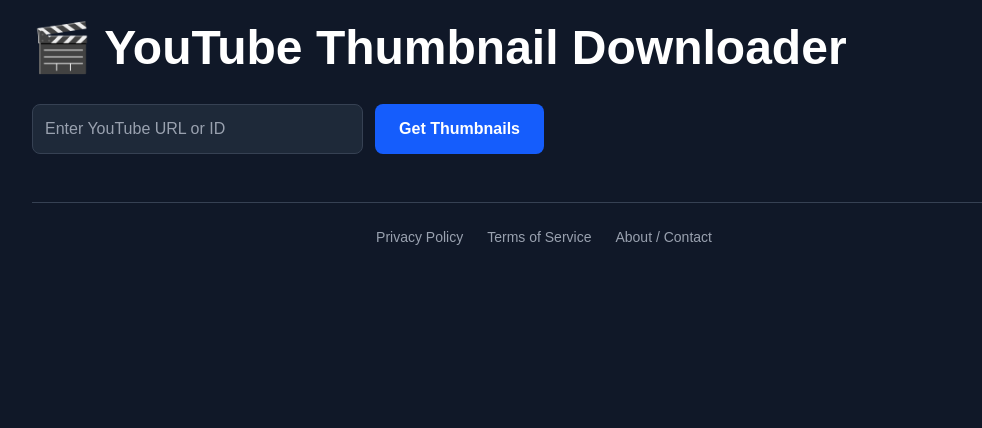
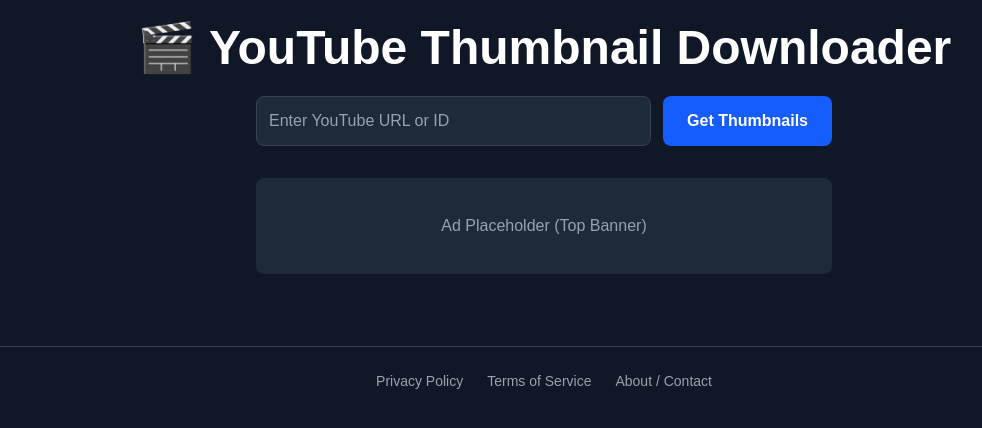
Before and after one commit to dakshu04/yt-thumb-downloader-ai, a Next.js app: page / in a window 1280 px wide. Shown: the top 428 px of the page, without its empty margins (96-1078 px from the left). Built offline with nearby package versions, Linux system fonts and the light colour scheme.

Commit message:
Cleaned UI

```diff
--- a/app/page.tsx
+++ b/app/page.tsx
@@ -19,14 +19,11 @@
   };
 
   return (
-    <div className="min-h-screen bg-gray-900 text-white flex flex-col items-center p-6 md:flex-row md:justify-center md:items-start">
+    <div className="min-h-screen bg-gray-900 text-white flex flex-col items-center p-6">
 
-      {/* Main Content */}
-      <div className="flex-1 flex flex-col items-center md:items-start max-w-5xl">
-
-        {/* Heading */}
+      {/* Header */}
       <motion.h1
-          className="text-4xl md:text-5xl font-extrabold mb-8 text-center md:text-left"
+        className="text-4xl md:text-5xl font-extrabold mb-6 text-center"
       >
         🎬 YouTube Thumbnail Downloader
       </motion.h1>
@@ -34,7 +31,7 @@
       {/* Input Form */}
       <form
         onSubmit={handleSubmit}
-          className="flex flex-col md:flex-row gap-3 w-full max-w-lg"
+        className="flex flex-col md:flex-row gap-3 w-full max-w-xl mb-8"
       >
         <input
           type="text"
@@ -53,19 +50,24 @@
         </motion.button>
       </form>
 
+      {/* Ads Placeholder (Top) */}
+      <div className="w-full max-w-xl h-24 bg-gray-800 flex items-center justify-center rounded-lg mb-6">
+        <span className="text-gray-400">Ad Placeholder (Top Banner)</span>
+      </div>
+
       {/* Thumbnails Grid */}
       {thumbnails && (
-          <div className="grid grid-cols-1 sm:grid-cols-2 md:grid-cols-3 gap-6 mt-8 w-full">
+        <div className="grid grid-cols-1 sm:grid-cols-2 md:grid-cols-3 gap-6 w-full max-w-5xl">
           {thumbnails.map((url, idx) => (
-              <div key={url}>
+            <div key={url} className="flex flex-col items-center">
               <motion.div
-                  className="flex flex-col items-center bg-gray-800 p-4 rounded-xl shadow-lg"
+                className="flex flex-col items-center bg-gray-800 p-4 rounded-xl shadow-lg w-full"
                 whileHover={{ scale: 1.03, boxShadow: "0px 10px 20px rgba(0,0,0,0.4)" }}
               >
                 <motion.img
                   src={url}
                   alt="thumbnail"
-                    className="rounded-lg mb-3"
+                  className="rounded-lg mb-3 w-full object-cover"
                   whileHover={{ scale: 1.05 }}
                 />
                 <motion.a
@@ -78,10 +80,10 @@
                 </motion.a>
               </motion.div>
 
-                {/* Inline Ad Placeholder after the 2nd thumbnail */}
+              {/* Inline Ads after 2nd thumbnail */}
               {idx === 1 && (
-                  <div className="h-40 bg-gray-800 flex items-center justify-center rounded-xl mt-4">
-                    <span className="text-gray-400">Inline Ad</span>
+                <div className="h-32 bg-gray-800 flex items-center justify-center rounded-xl mt-4 w-full">
+                  <span className="text-gray-400">Ad Placeholder (Inline)</span>
                 </div>
               )}
             </div>
@@ -89,7 +91,7 @@
         </div>
       )}
 
-        {/* Footer Links */}
+      {/* Footer */}
       <footer className="w-full mt-12 border-t border-gray-700 pt-6 flex flex-col md:flex-row justify-center items-center gap-6 text-gray-400 text-sm">
         <a href="/privacy-policy" className="hover:text-white transition">
           Privacy Policy
@@ -102,13 +104,5 @@
         </a>
       </footer>
     </div>
-
-      {/* Sidebar Ad Placeholder (desktop only) */}
-      {/* <div className="hidden md:flex md:flex-col md:w-64 md:ml-6 mt-8 md:mt-0">
-        <div className="h-96 bg-gray-800 rounded-xl flex items-center justify-center">
-          <span className="text-gray-400">Sidebar Ad</span>
-        </div>
-      </div> */}
-    </div>
   );
 }
```
Lines whose indentation alone changed are shown as unchanged.
